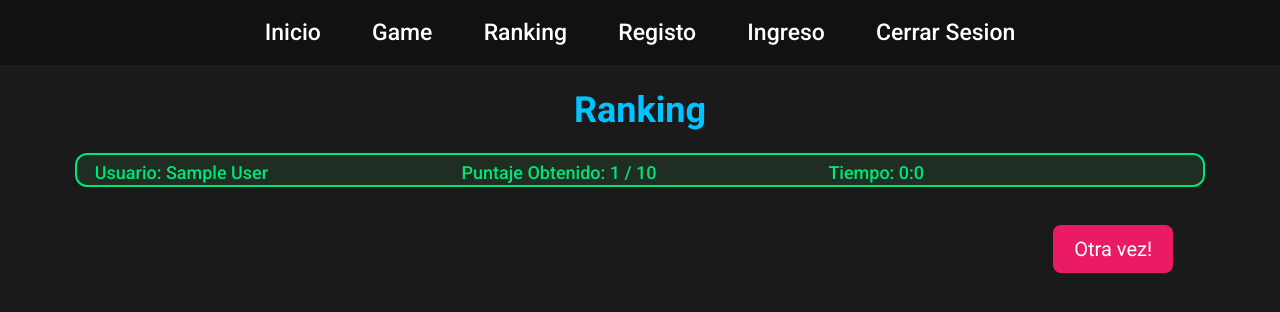
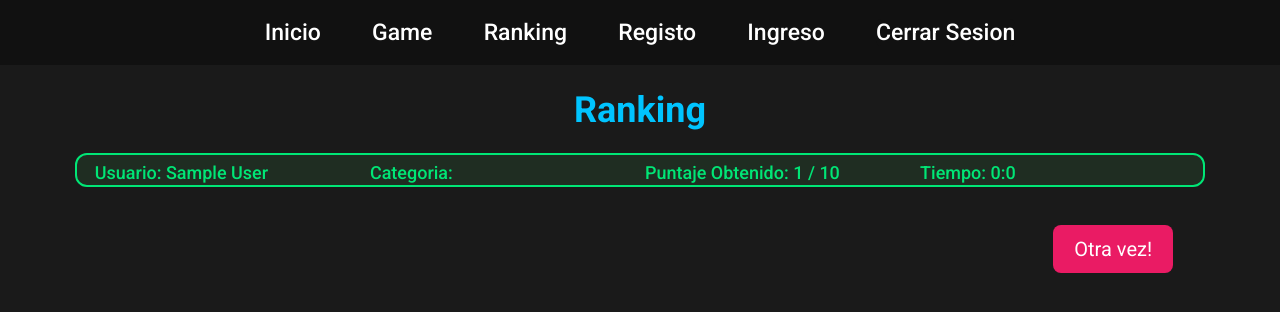
Before and after one commit to N-Ignacio-Bouffanais/trivia-vue-ts, a Vue app: page /ranking in a window 1280 px wide. Shown: the top 312 px of the page. Built offline with nearby package versions, Linux system fonts and the light colour scheme; no server answers; the database is empty; sample sign-in values are in the browser's storage.

Commit message:
I changed the config of firestore and I export the db to use it from anywhere on the project

```diff
--- a/src/components/Banner.vue
+++ b/src/components/Banner.vue
@@ -1,4 +1,7 @@
 <script lang="ts" setup>
+import { useCategoryStore } from '../stores/category';
+const categoryStore = useCategoryStore();
+
 const props = defineProps<{
     user:string,
     points: number,
@@ -9,6 +12,7 @@ const props = defineProps<{
 <template>
     <div class="banner">
         <p>Usuario: {{ props.user }}</p>
+        <p>Categoria: {{categoryStore.result}}</p>
         <p>Puntaje Obtenido: {{ props.points + 1 }} / 10</p>
         <p>Tiempo: {{ props.min}}:{{ props.sec }}</p>
     </div>
@@ -16,7 +20,7 @@ const props = defineProps<{
 <style lang="scss">
 .banner {
     display: grid;
-    grid-template-columns: repeat(auto-fill, minmax(28rem, 1fr));
+    grid-template-columns: repeat(auto-fill, minmax(24rem, 1fr));
     grid-auto-rows: 2.5rem;
     column-gap: 1rem;
     justify-items: start;
--- a/src/main.ts
+++ b/src/main.ts
@@ -3,13 +3,9 @@ import { createApp } from "vue";
 import App from "./App.vue";
 import router from "./router";
 
-// Import the functions you need from the SDKs you need
 import { initializeApp } from "firebase/app";
-// TODO: Add SDKs for Firebase products that you want to use
-// https://firebase.google.com/docs/web/setup#available-libraries
+import { getFirestore } from "firebase/firestore";
 
-// Your web app's Firebase configuration
-// For Firebase JS SDK v7.20.0 and later, measurementId is optional
 const firebaseConfig = {
   apiKey: "AIzaSyBvEfN04VwLdEDX7IZVRuJ6M0e-6AzDIIo",
   authDomain: "vue-trivia-5f8d6.firebaseapp.com",
@@ -19,8 +15,8 @@ const firebaseConfig = {
   appId: "1:839249239562:web:abf87953bcd7ef70f409f3",
   measurementId: "G-1QZJDBQY4M"
 };
-
-initializeApp(firebaseConfig);
+const app = initializeApp(firebaseConfig);
+export const db = getFirestore(app);
 
 createApp(App)
   .use(createPinia())
--- /dev/null
+++ b/src/stores/category.ts
@@ -0,0 +1,7 @@
+import { defineStore } from "pinia";
+
+export const useCategoryStore = defineStore("category",{
+    state:() =>({
+        result: "",
+    })
+})
--- a/src/views/GameView.vue
+++ b/src/views/GameView.vue
@@ -2,7 +2,10 @@
 import { ref, unref, defineAsyncComponent } from "vue";
 import Alternative from "../components/Alternative.vue";
 import { useCounterStore } from "../stores/counter";
+import { useCategoryStore } from "../stores/category";
+
 const counterStore = useCounterStore();
+const categoryStore = useCategoryStore();
 
 let selected = ref(false);
 let category_sel = ref(true);
@@ -21,19 +24,24 @@ const hidequestion = () => {
 };
 let result = ref('')
 const Anime = () => {
+  categoryStore.result = 'anime'
   return result.value = 'anime'
 
 }
 const History = () => {
+  categoryStore.result = 'historia'
   return result.value = 'history'
 }
 const Games = () => {
+  categoryStore.result = 'videojuegos'
   return result.value = 'games'
 }
 const Maths = () => {
+  categoryStore.result = 'matematicas'
   return result.value = 'math'
 }
 const Music = () => {
+  categoryStore.result = 'musica'
   return result.value = 'music'
 }
 
--- a/src/views/RankingView.vue
+++ b/src/views/RankingView.vue
@@ -1,7 +1,9 @@
 <script lang="ts" setup>
-import { defineAsyncComponent } from 'vue';
+import { defineAsyncComponent, ref, onMounted } from 'vue';
 import { useRouter } from "vue-router";
 import { useCounterStore } from "../stores/counter";
+import { db }  from "../main"
+import { collection, getDocs } from "firebase/firestore";
 
 const counterStore = useCounterStore();
 const router = useRouter();
@@ -14,6 +16,14 @@ const Play = () => {
 const ResetPoints = () =>{
     counterStore.points = 0
 }
+
+onMounted( async()=>{
+    const querySnapshot = await getDocs(collection(db, "ranking"));
+    querySnapshot.forEach((doc) => {
+        console.log(`${doc.id} => ${doc.data()}`);
+    });
+})
+
 </script>
 <template>
     <div class="container">
```
